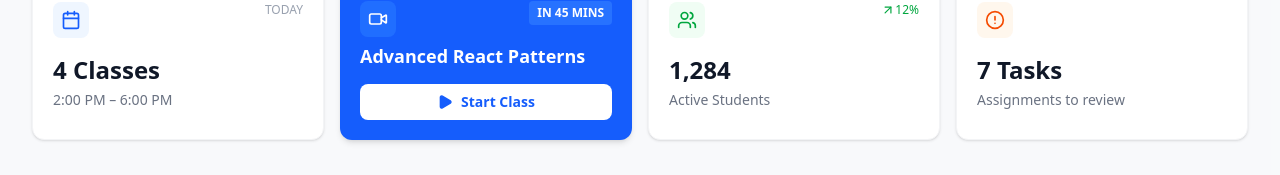
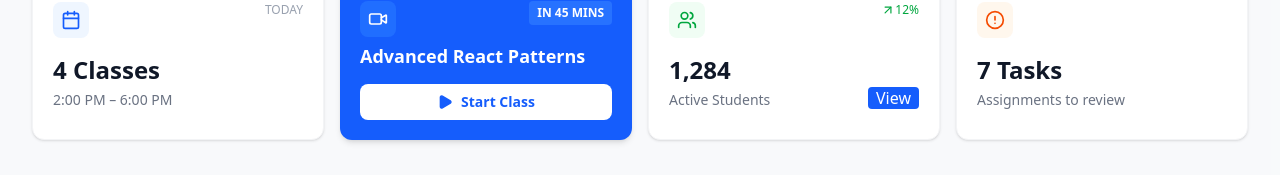
Before and after one commit to juliusmwas/StudyHub, a React (Vite) app: page /tutor/dashboard in a window 1280 px wide. Shown: the part 115-290 px from the top of the page. Built offline with nearby package versions, Linux system fonts and the light colour scheme.

Commit message:
Updated the dashboard with a link to redirect to students directory page

```diff
--- a/src/App.jsx
+++ b/src/App.jsx
@@ -25,6 +25,7 @@ import Settings from './Pages/dashboard/student/Settings';
 import Support from './Pages/dashboard/student/Support';
 import SchedulePage from './Pages/dashboard/tutor/SchedulePage ';
 import LiveSessionPage from './Pages/dashboard/tutor/LiveSessionPage';
+import StudentDirectory from './Pages/dashboard/tutor/StudentDirectory';
 
 
 function App() {
@@ -67,6 +68,7 @@ function App() {
         <Route path="/student/Support" element={<Support />} />
         <Route path="/tutor/SchedulePage" element={<SchedulePage />} />
         <Route path="/tutor/LiveSessionPage" element={<LiveSessionPage />} />
+        <Route path="/tutor/StudentDirectory" element={<StudentDirectory />} />
 
 
 
--- a/src/Components/TutorNavbar.jsx
+++ b/src/Components/TutorNavbar.jsx
@@ -1,4 +1,6 @@
 import React, { useState } from 'react';
+
+
 import {
   LayoutDashboard,
   BookOpen,
@@ -14,6 +16,7 @@ import {
   LogOut,
   ChevronDown
 } from 'lucide-react';
+
 
 const Navbar = () => {
   const [isMobileMenuOpen, setIsMobileMenuOpen] = useState(false);
--- a/src/Pages/dashboard/tutor/Dashboard.jsx
+++ b/src/Pages/dashboard/tutor/Dashboard.jsx
@@ -1,3 +1,4 @@
+
 
 import {
   Video,
@@ -19,6 +20,9 @@ import TutorNavbar from "../../../Components/TutorNavbar";
 import { Link } from "react-router-dom";
 
 export default function TutorDashboard() {
+
+
+
   const todayClasses = [
     { id: 1, title: 'Advanced React Patterns', subject: 'Frontend Dev', time: '14:00 - 15:30', students: 24, status: 'Live' },
     { id: 2, title: 'Introduction to UI/UX', subject: 'Design', time: '16:00 - 17:00', students: 12, status: 'Upcoming' },
@@ -71,8 +75,20 @@ export default function TutorDashboard() {
                 <ArrowUpRight size={14} /> 12%
               </div>
             </div>
+
             <h3 className="text-2xl font-bold text-gray-900">1,284</h3>
-            <p className="text-sm text-gray-500 mt-1">Active Students</p>
+
+            <div className='flex items-center justify-between '>
+              <div>
+                <p className="text-sm text-gray-500 mt-1">Active Students</p>
+              </div>
+              <div>
+                <Link
+                  to ="/tutor/StudentDirectory"
+                  className='bg-blue-600 text-white px-2 rounded-sm cursor-pointer'>View</Link>
+              </div>
+            </div>
+
           </div>
 
           {/* Card 4: Pending Actions */}
--- /dev/null
+++ b/src/Pages/dashboard/tutor/StudentDirectory.jsx
@@ -0,0 +1,10 @@
+
+
+
+export default function StudentDirectory (){
+    return(
+        <>
+        <div>this is the student directory page</div>
+        </>
+    );
+}
```
